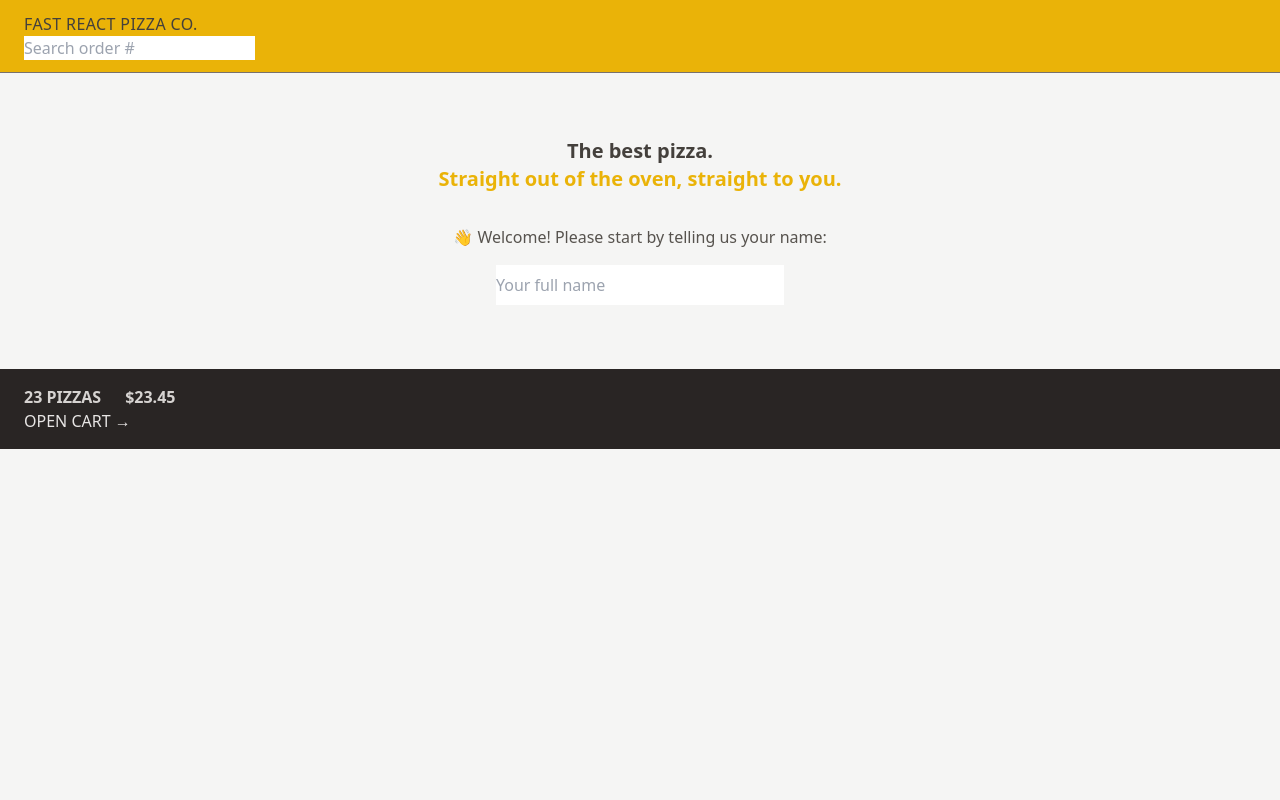
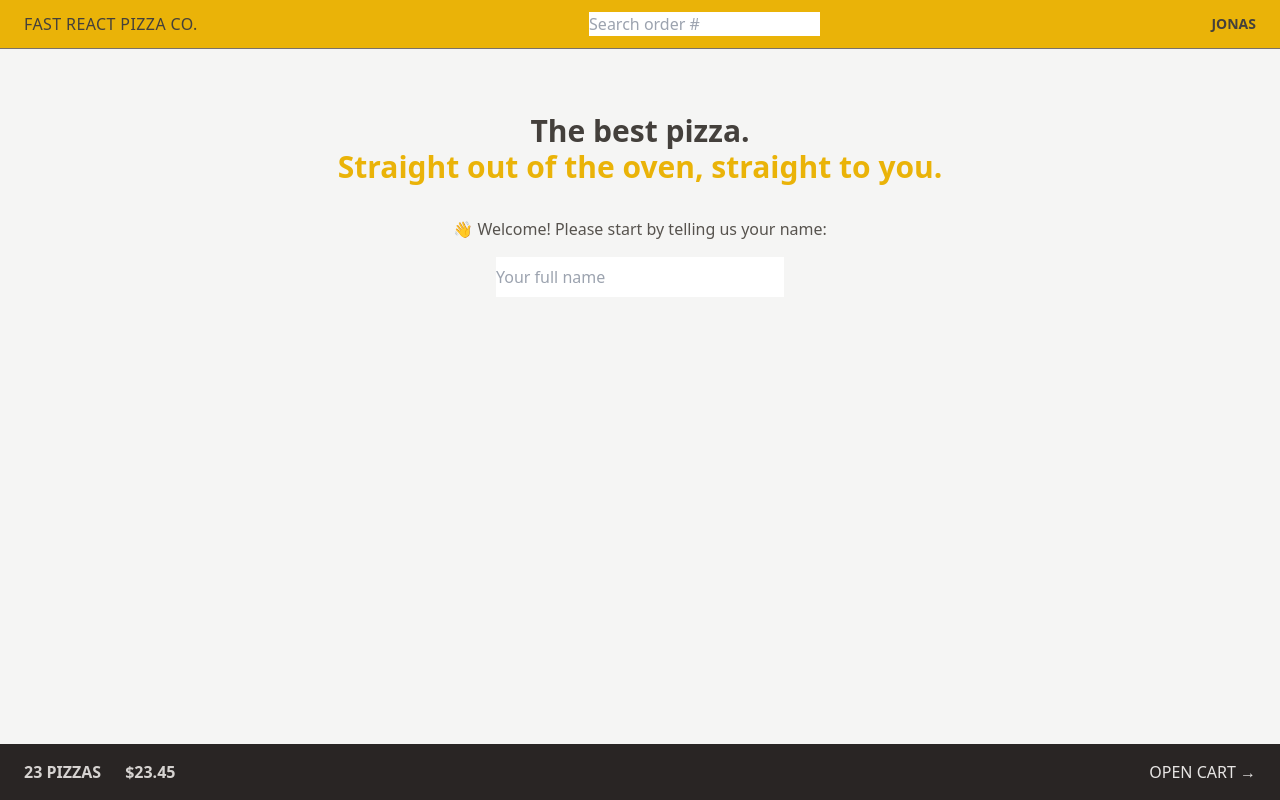
Before and after one commit to ghaleb94408/fast-react-pizza, a React (Vite) app: page / in a window 1280 px wide. Built offline with nearby package versions, Linux system fonts and the light colour scheme.

Commit message:
Add general layout with css-grid and -flex

```diff
--- a/src/features/cart/CartOverview.jsx
+++ b/src/features/cart/CartOverview.jsx
@@ -2,7 +2,7 @@
 
 function CartOverview() {
   return (
-    <div className="bg-stone-800 px-4 py-4 text-sm uppercase text-stone-200 sm:px-6 md:text-base">
+    <div className="flex items-center justify-between bg-stone-800 px-4 py-4 text-sm uppercase text-stone-200 sm:px-6 md:text-base">
       <p className="space-x-4 font-semibold text-stone-300 sm:space-x-6">
         <span>23 pizzas</span>
         <span>$23.45</span>
--- a/src/features/user/UserName.jsx
+++ b/src/features/user/UserName.jsx
@@ -1,3 +1,3 @@
 export default function UserName() {
-  return <div className="hidden text-sm font-semibold">Jonas</div>;
+  return <div className="hidden text-sm font-semibold md:block">Jonas</div>;
 }
--- a/src/ui/AppLayout.jsx
+++ b/src/ui/AppLayout.jsx
@@ -1,17 +1,19 @@
-import Header from "./Header";
-import CartOverView from "../features/cart/CartOverview";
-import { Outlet, useNavigation } from "react-router-dom";
-import Loader from "./Loader";
+import Header from './Header';
+import CartOverView from '../features/cart/CartOverview';
+import { Outlet, useNavigation } from 'react-router-dom';
+import Loader from './Loader';
 export default function AppLayout() {
   const navigation = useNavigation();
-  const isLoading = navigation.state === "loading";
+  const isLoading = navigation.state === 'loading';
   return (
-    <div className="layout">
+    <div className="grid  h-screen  grid-rows-[auto_1fr_auto] ">
       {isLoading && <Loader />}
       <Header />
-      <main>
-        <Outlet />
-      </main>
+      <div >
+        <main className="mx-auto max-w-3xl ">
+          <Outlet />
+        </main>
+      </div>
       <CartOverView />
     </div>
   );
--- a/src/ui/Header.jsx
+++ b/src/ui/Header.jsx
@@ -3,7 +3,7 @@
 import UserName from '../features/user/UserName';
 export default function Header() {
   return (
-    <header className="border-b border-stone-500 bg-yellow-500 px-4 py-3 uppercase sm:px-6">
+    <header className="flex items-center justify-between border-b border-stone-500 bg-yellow-500 px-4 py-3 uppercase sm:px-6">
       <Link to={'/'} className="tracking-wide">
         Fast React Pizza Co.
       </Link>
--- a/src/ui/Home.jsx
+++ b/src/ui/Home.jsx
@@ -1,8 +1,8 @@
 import CreateUser from '../features/user/CreateUser';
 function Home() {
   return (
-    <div className="mt-10 sm:my-16 text-center">
-      <h1 className="mb-8 text-xl font-semibold text-stone-700">
+    <div className="mt-10 text-center sm:my-16">
+      <h1 className="mb-8 text-xl font-semibold text-stone-700 md:text-3xl">
         The best pizza.
         <br />
         <span className="text-yellow-500">
```
